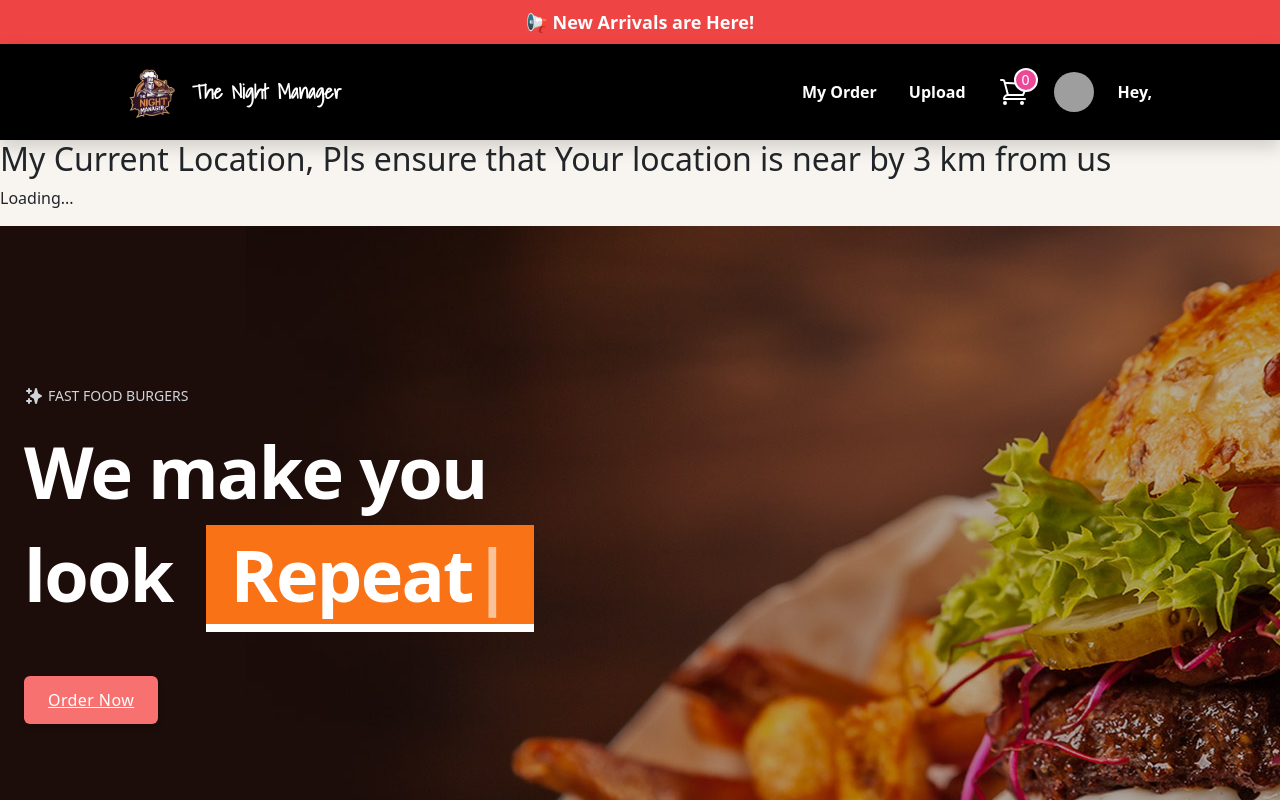
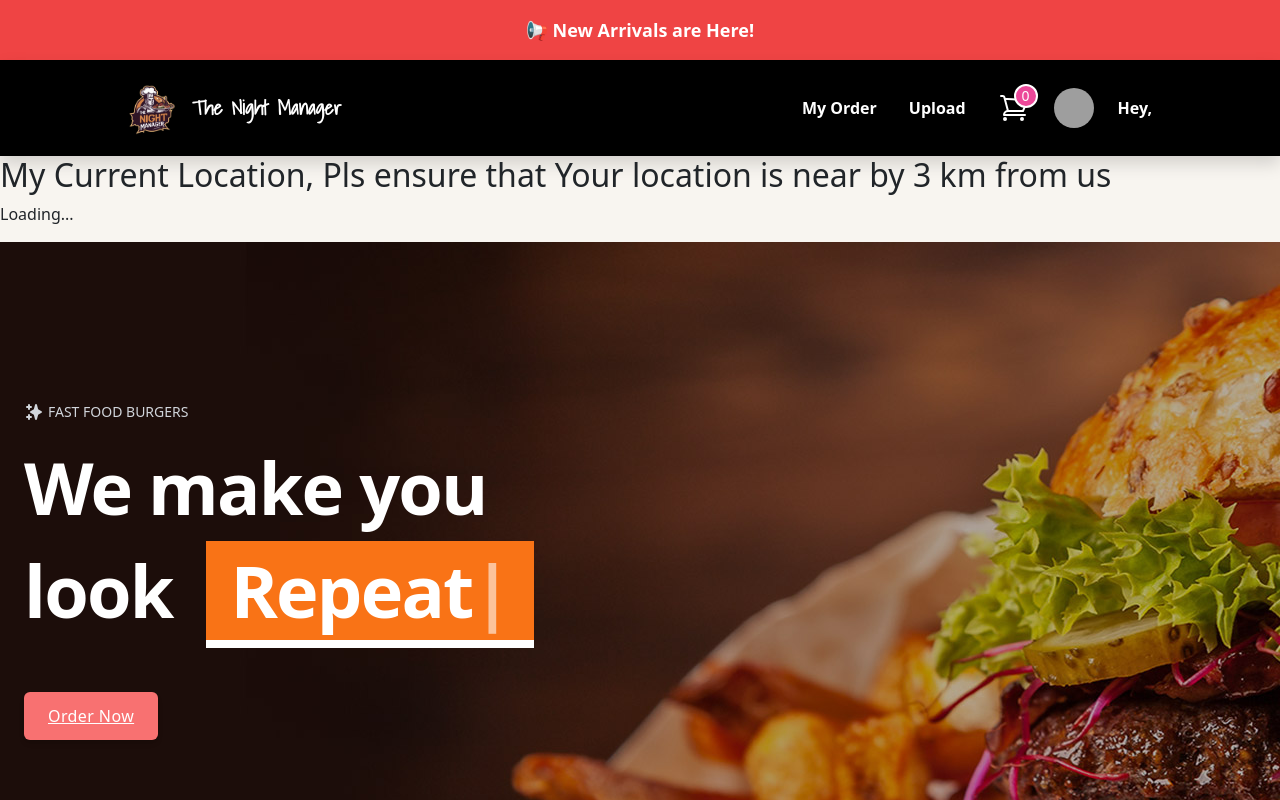
Before and after one commit to shiwanshbisht/food-app, a React (Create React App) app in the folder fronted/: page / in a window 1280 px wide. Shown: the top 800 px of the page. Built offline with nearby package versions, Linux system fonts and the light colour scheme; no server answers; grey boxes are pictures that could not be loaded; a web font is replaced by a local one.

Commit message:
first temporary branch commit

```diff
--- a/fronted/src/components/Announcementbar.js
+++ b/fronted/src/components/Announcementbar.js
@@ -26,7 +26,7 @@ const AnnouncementBar = () => {
   const currentNumber = numbers[currentIndex];
 
   return (
-    <div className="bg-red-500 text-white flex justify-center items-center py-2 px-4">
+    <div className="bg-red-500 text-white flex justify-center items-center py-3 px-4">
       <div className="relative w-full max-w-screen-sm overflow-hidden">
         <div
           className={`flex justify-center items-center text-lg font-bold whitespace-nowrap transition-transform duration-500 ease-in-out ${
```
